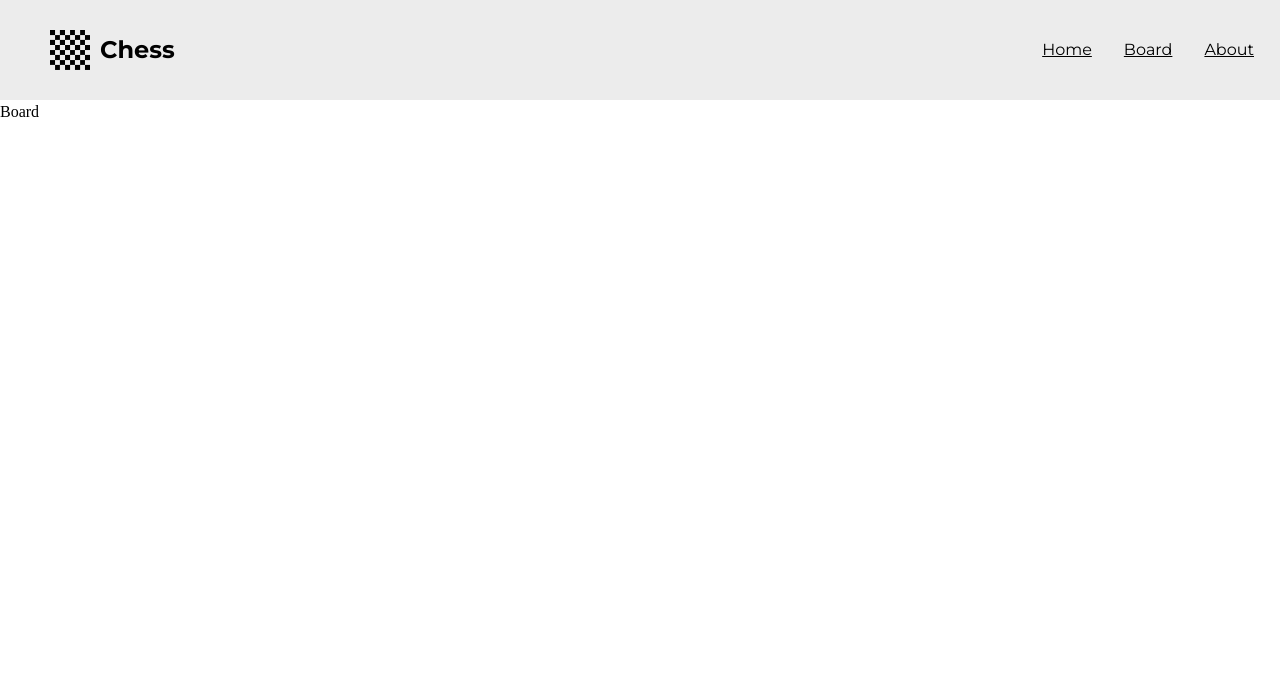
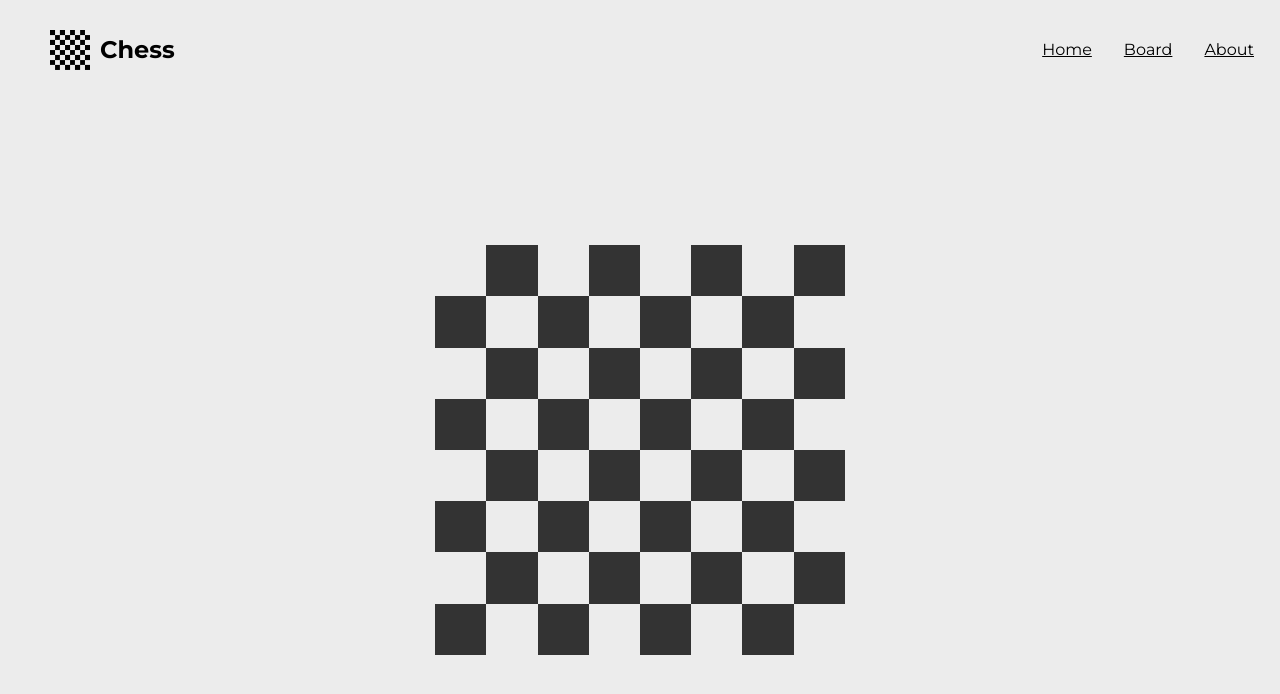
Before and after one commit to shasherazi/chess, a React (Vite) app: page /board in a window 1280 px wide. Shown: the top 694 px of the page. Built offline with nearby package versions, Linux system fonts and the light colour scheme.

Commit message:
Add chess board to the board page

```diff
--- a/src/components/Board.tsx
+++ b/src/components/Board.tsx
@@ -1,5 +1,17 @@
+import styles from '../styles/Board.module.css';
+import ChessSquare from './ChessSquare';
+
 export default function Board() {
   return (
-    <div>Board</div>
+    <div className={styles.board}>
+      <div className={styles.chessBoard}>
+        {/* create a chess board using 1-8 a-h coordinates */}
+        {Array.from(Array(8).keys()).map((row) => Array.from(Array(8).keys()).map((col) => {
+          const id = `${String.fromCharCode(97 + col)}${8 - row}`;
+          const color = (row + col) % 2 === 0 ? 'white' : 'black';
+          return <ChessSquare id={id} color={color} key={id} />;
+        }))}
+      </div>
+    </div>
   );
 }
--- /dev/null
+++ b/src/components/ChessSquare.tsx
@@ -0,0 +1,18 @@
+import React from 'react';
+import styles from '../styles/ChessSquare.module.css';
+
+interface ChessSquareProps {
+    id: string;
+    color: string;
+}
+
+export default function ChessSquare(
+  { id, color }: ChessSquareProps,
+): React.ReactElement {
+  return (
+    <div
+      className={`${styles.square} ${styles[color]}`}
+      id={id}
+    />
+  );
+}
--- /dev/null
+++ b/src/styles/Board.module.css
@@ -0,0 +1,12 @@
+.board {
+  display: flex;
+  justify-content: center;
+  align-items: center;
+  height: calc(100vh - 100px);
+  background-color: #ececec;
+}
+
+.chessBoard {
+  display: grid;
+  grid-template-columns: repeat(8, 1fr);
+}
--- /dev/null
+++ b/src/styles/ChessSquare.module.css
@@ -0,0 +1,12 @@
+.square {
+  width: 4vw;
+  height: 4vw;
+}
+
+.black {
+  background-color: #333;
+}
+
+.white {
+  background-color: #ececec;
+}
```
